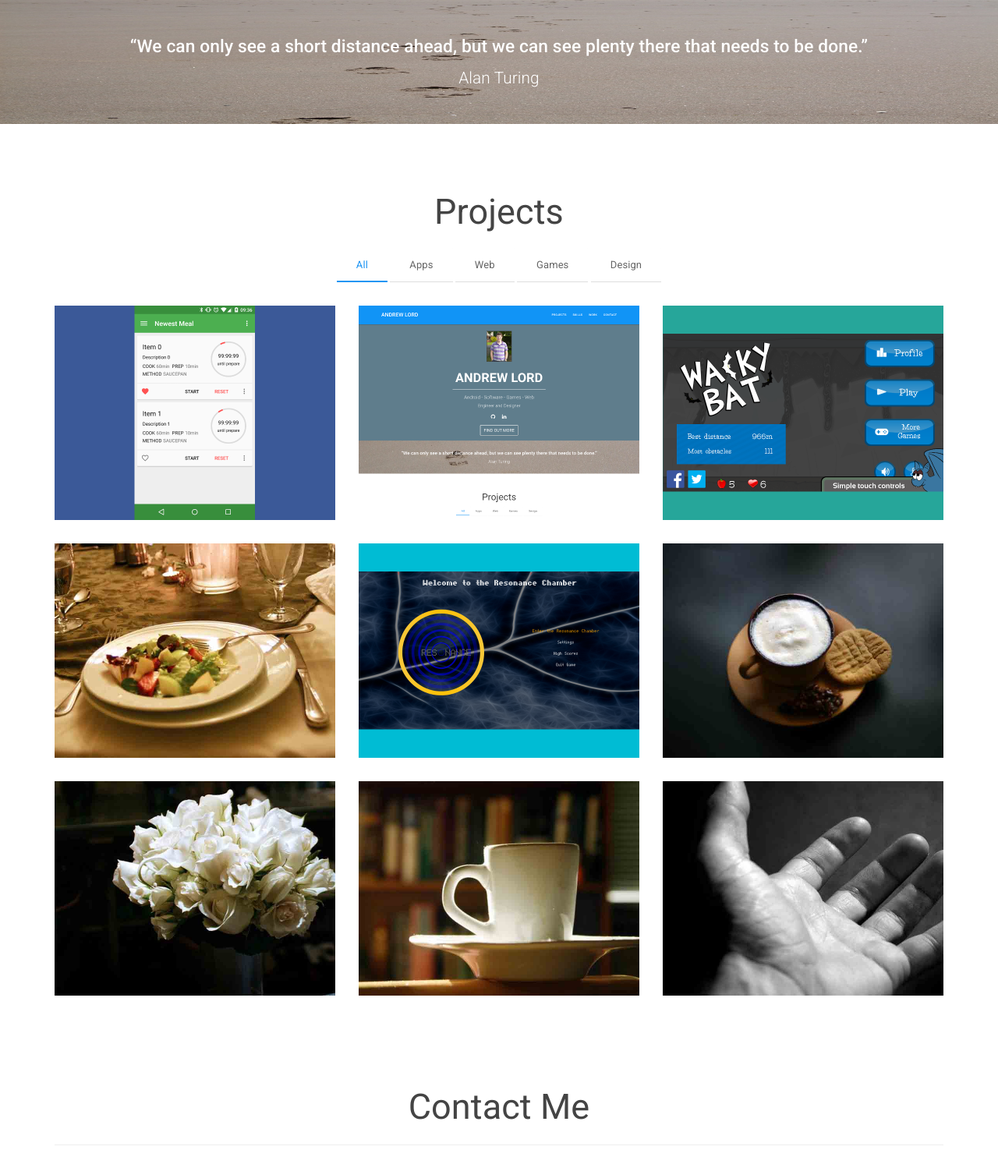
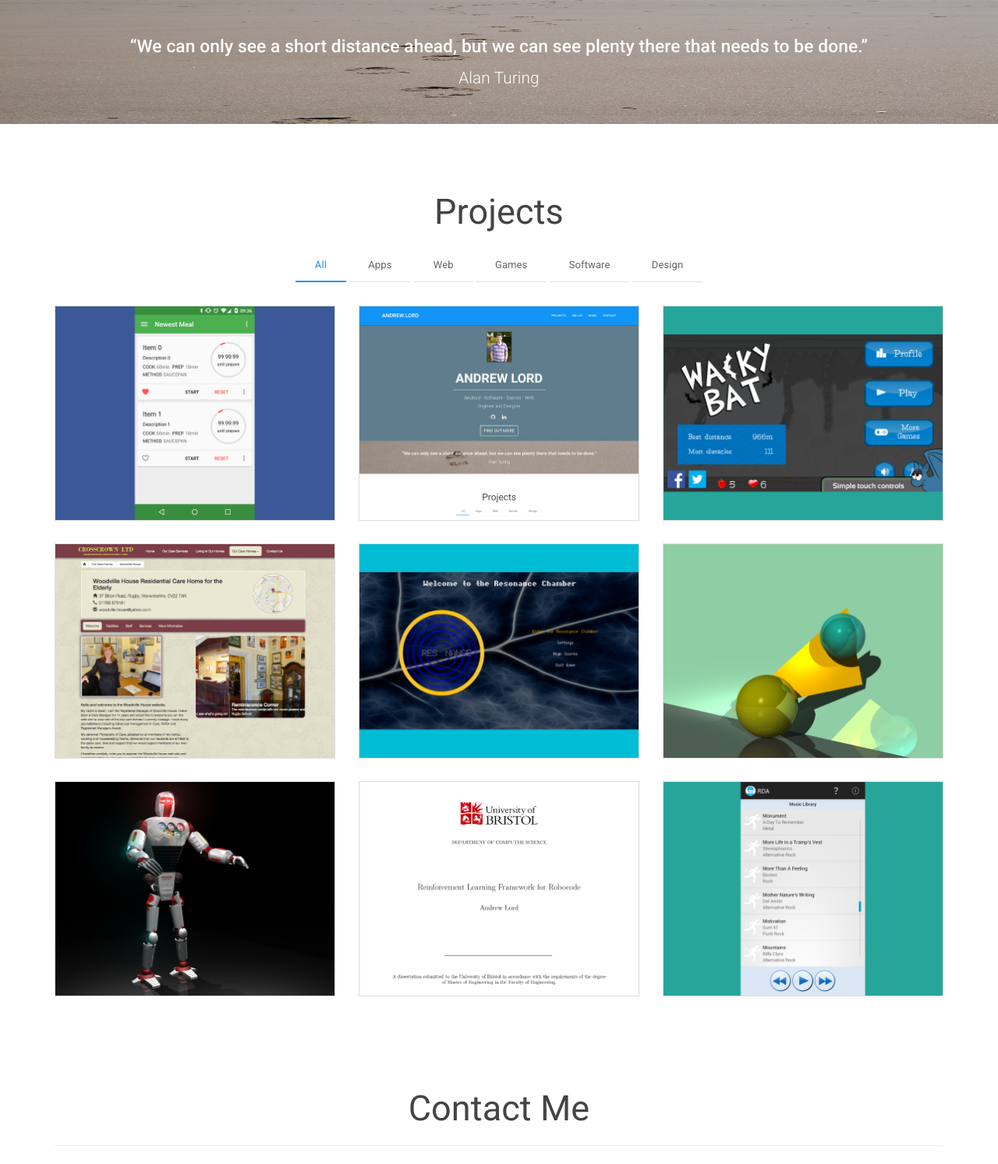
Before and after one commit to npmcdn-to-unpkg-bot/andrewlord1990.github.io, a PHP site: page / in a window 1280 px wide. Shown: the part 658-2151 px from the top of the page at 78% size. Run offline with PHP 8.4, Linux system fonts and the light colour scheme.

Commit message:
Added remainder of project images. Added thin border around the images.

```diff
--- a/css/main.css
+++ b/css/main.css
@@ -206,6 +206,10 @@ section {
     margin: 0 0 15px;
 }
 
+#projects .project-item img {
+    border: 1px solid #ddd;
+}
+
 #projects .project-item .project-link {
     display: block;
     position: relative;
--- a/index.html
+++ b/index.html
@@ -115,6 +115,8 @@
                             </li>
                             <li class=""><a href="#" data-filter=".games" data-toggle="tab" aria-expanded="false">Games</a>
                             </li>
+                            <li class=""><a href="#" data-filter=".software" data-toggle="tab" aria-expanded="false">Software</a>
+                            </li>
                             <li class=""><a href="#" data-filter=".design" data-toggle="tab" aria-expanded="false">Design</a>
                             </li>
                         </ul>
@@ -168,7 +170,7 @@
                                             <p><i class="fa fa-search-plus fa-3x"></i></p>
                                         </div>
                                     </div>
-                                    <img src="img/projects/img4.jpg" class="img-responsive" alt="Crosscrown Ltd Website">
+                                    <img src="img/projects/crosscrownweb/crosscrownweb-main.png" class="img-responsive" alt="Crosscrown Ltd Website">
                                 </a>
                             </div>
 
@@ -188,11 +190,11 @@
                                 <a href="#" class="project-link" data-toggle="modal">
                                     <div class="caption">
                                         <div class="caption-content">
-                                            <h3>Raytracer</h3>
+                                            <h3>Ray tracer</h3>
                                             <p><i class="fa fa-search-plus fa-3x"></i></p>
                                         </div>
                                     </div>
-                                    <img src="img/projects/img6.jpg" class="img-responsive" alt="Raytracer">
+                                    <img src="img/projects/raytracer/raytracer-main.png" class="img-responsive" alt="Ray tracer">
                                 </a>
                             </div>
 
@@ -204,7 +206,7 @@
                                             <p><i class="fa fa-search-plus fa-3x"></i></p>
                                         </div>
                                     </div>
-                                    <img src="img/projects/img7.jpg" class="img-responsive" alt="Olympoid 3D model">
+                                    <img src="img/projects/olympoid/olympoid-main.png" class="img-responsive" alt="Olympoid 3D model">
                                 </a>
                             </div>
 
@@ -216,7 +218,7 @@
                                             <p><i class="fa fa-search-plus fa-3x"></i></p>
                                         </div>
                                     </div>
-                                    <img src="img/projects/img8.jpg" class="img-responsive" alt="Final year project">
+                                    <img src="img/projects/fyp/fyp-main.png" class="img-responsive" alt="Final year project">
                                 </a>
                             </div>
 
@@ -228,7 +230,7 @@
                                             <p><i class="fa fa-search-plus fa-3x"></i></p>
                                         </div>
                                     </div>
-                                    <img src="img/projects/img9.jpg" class="img-responsive" alt="RDA app">
+                                    <img src="img/projects/rda/rda-main.png" class="img-responsive" alt="RDA app">
                                 </a>
                             </div>
 
```
Also changed, not shown: gimp/ray_tracer-full.png (deleted), img/projects/crosscrownweb/crosscrownweb-main.png (added), img/projects/crosscrownweb/crosscrownweb.png (added), img/projects/fyp/fyp-main.png (added), img/projects/fyp/fyp.png (added), img/projects/olympoid/olympoid-main.png (added), img/projects/olympoid/olympoid.png (renamed from gimp/olympoid-full.png), img/projects/raytracer/raytracer-main.png (added), img/projects/rda/rda-main.png (added), img/projects/rda/rda.png (added), img/projects/wackybat/wacky-bat-icon.png (renamed from gimp/wacky-bat-icon.png), 3 other files.
